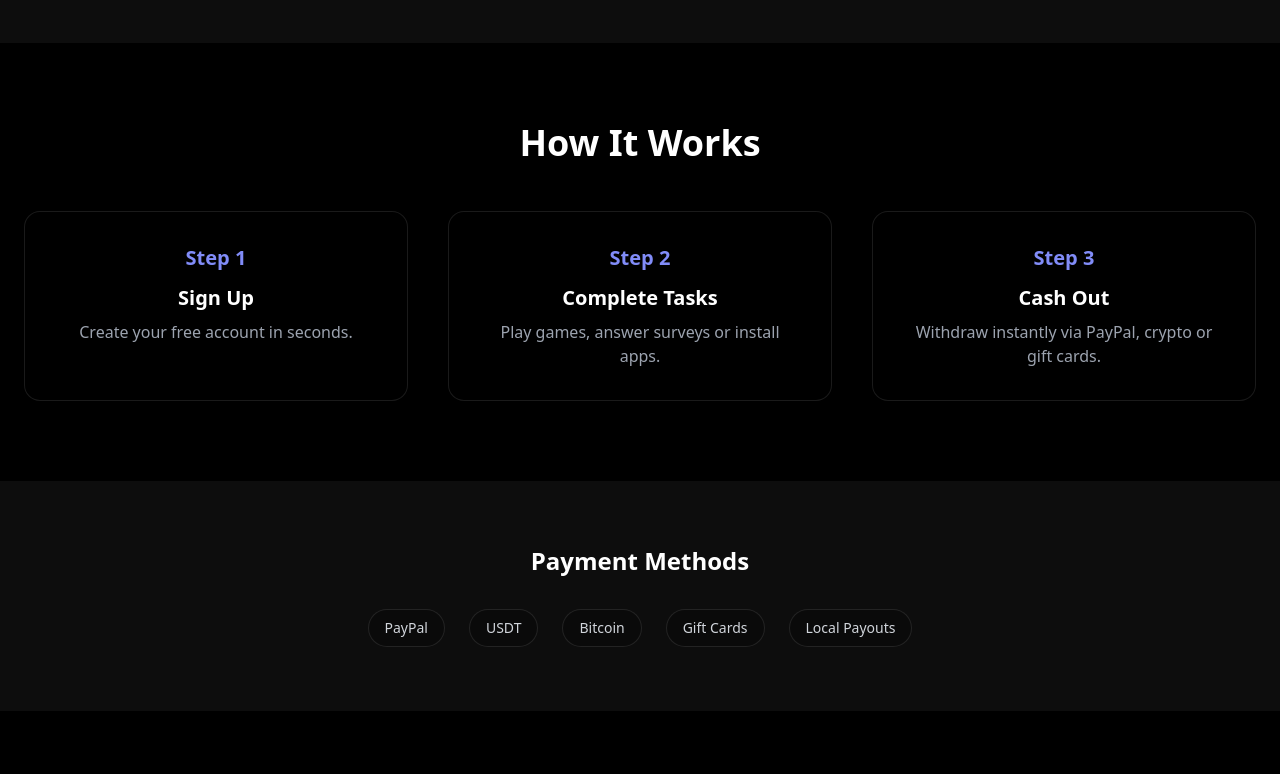
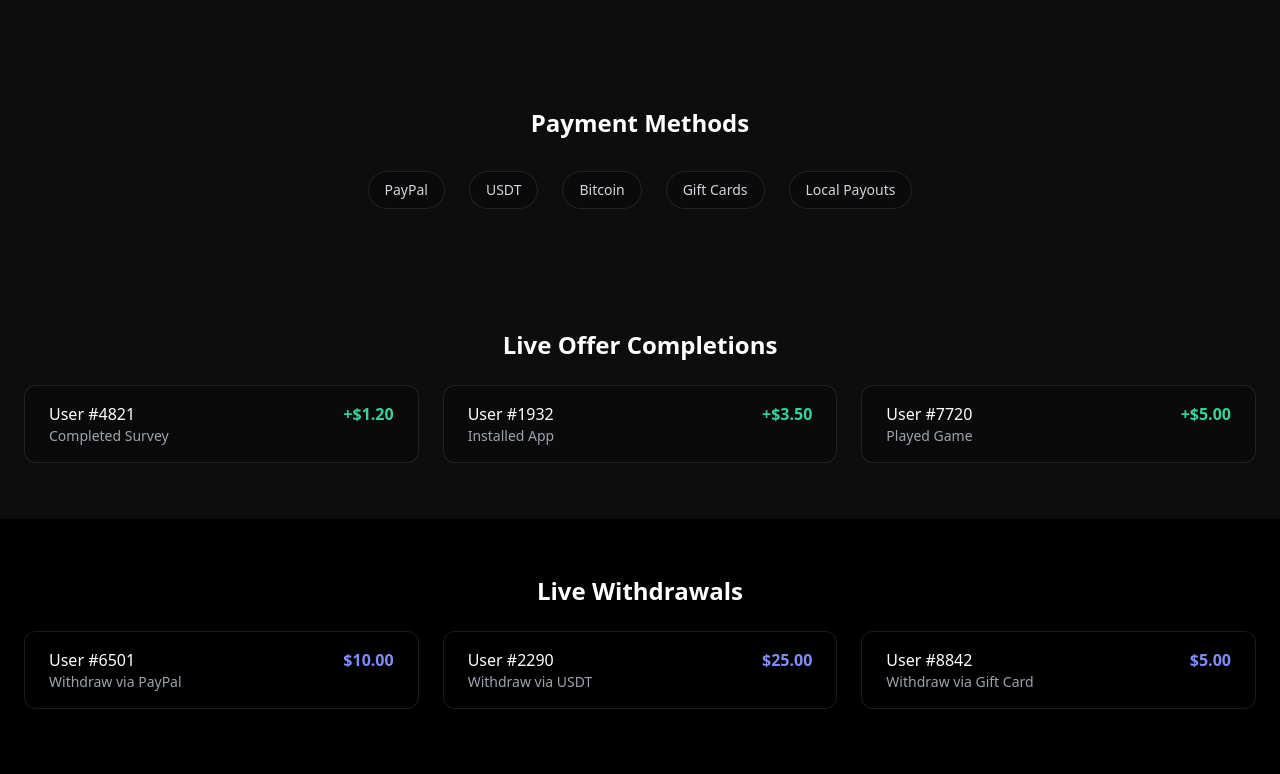
Before and after one commit to tool63/cashin, a Next.js app: page / in a window 1280 px wide. Shown: the part 940-1714 px from the top of the page. Built offline with nearby package versions, Linux system fonts and the light colour scheme.

Commit message:
Update page.tsx

```diff
--- a/app/page.tsx
+++ b/app/page.tsx
@@ -100,18 +100,6 @@ export default function Home() {
         </div>
       </section>
 
-      {/* ================= HOW IT WORKS ================= */}
-      <section className="py-20">
-        <div className="max-w-7xl mx-auto px-6 text-center">
-          <h2 className="text-4xl font-bold mb-12">How It Works</h2>
-          <div className="grid md:grid-cols-3 gap-10">
-            <Step number="1" title="Sign Up" desc="Create your free account in seconds." />
-            <Step number="2" title="Complete Tasks" desc="Play games, answer surveys or install apps." />
-            <Step number="3" title="Cash Out" desc="Withdraw instantly via PayPal, crypto or gift cards." />
-          </div>
-        </div>
-      </section>
-
       {/* ================= PAYMENT METHODS ================= */}
       <section className="py-16 bg-black/5 dark:bg-white/5">
         <div className="max-w-7xl mx-auto px-6 text-center">
@@ -126,11 +114,54 @@ export default function Home() {
         </div>
       </section>
 
+      {/* ================= LIVE OFFER COMPLETION ================= */}
+      <section className="py-14 bg-black/5 dark:bg-white/5">
+        <div className="max-w-7xl mx-auto px-6">
+          <h2 className="text-2xl font-semibold mb-6 text-center">Live Offer Completions</h2>
+          <div className="grid md:grid-cols-3 gap-6">
+            {[
+              ["User #4821", "Completed Survey", "+$1.20"],
+              ["User #1932", "Installed App", "+$3.50"],
+              ["User #7720", "Played Game", "+$5.00"],
+            ].map(([user, action, amount], i) => (
+              <div key={i} className="bg-white/10 dark:bg-black/20 border border-black/10 dark:border-white/10 rounded-xl px-6 py-4 flex justify-between">
+                <div>
+                  <p className="font-medium">{user}</p>
+                  <p className="text-sm text-gray-600 dark:text-gray-400">{action}</p>
+                </div>
+                <span className="text-emerald-400 font-semibold">{amount}</span>
+              </div>
+            ))}
+          </div>
+        </div>
+      </section>
+
+      {/* ================= LIVE WITHDRAWALS ================= */}
+      <section className="py-14">
+        <div className="max-w-7xl mx-auto px-6">
+          <h2 className="text-2xl font-semibold mb-6 text-center">Live Withdrawals</h2>
+          <div className="grid md:grid-cols-3 gap-6">
+            {[
+              ["User #6501", "PayPal", "$10.00"],
+              ["User #2290", "USDT", "$25.00"],
+              ["User #8842", "Gift Card", "$5.00"],
+            ].map(([user, method, amount], i) => (
+              <div key={i} className="bg-white/5 dark:bg-black/20 border border-black/10 dark:border-white/10 rounded-xl px-6 py-4 flex justify-between">
+                <div>
+                  <p className="font-medium">{user}</p>
+                  <p className="text-sm text-gray-600 dark:text-gray-400">Withdraw via {method}</p>
+                </div>
+                <span className="text-indigo-400 font-semibold">{amount}</span>
+              </div>
+            ))}
+          </div>
+        </div>
+      </section>
+
       {/* ================= OFFER CARDS ================= */}
       <section className="max-w-7xl mx-auto px-6 py-16 grid sm:grid-cols-2 md:grid-cols-3 lg:grid-cols-4 gap-8">
         {earningOptions.map(([icon, title, href]) => (
-          <Link key={title} href={href}
-            className="bg-white/5 dark:bg-black/20 border border-black/10 dark:border-white/10 rounded-2xl p-6 flex flex-col items-center text-center hover:scale-105 transition">
+          <Link key={title} href={href} className="bg-white/5 dark:bg-black/20 border border-black/10 dark:border-white/10 rounded-2xl p-6 flex flex-col items-center text-center hover:scale-105 transition">
             <div className="text-4xl">{icon}</div>
             <h3 className="mt-4 text-lg font-semibold">{title}</h3>
             <p className="mt-2 text-gray-600 dark:text-gray-400 text-sm">
@@ -165,6 +196,18 @@ export default function Home() {
         </div>
       </section>
 
+      {/* ================= CTA ================= */}
+      <section className="py-20 bg-gradient-to-r from-indigo-500 to-cyan-500 text-white text-center rounded-2xl mx-6 md:mx-20 lg:mx-40">
+        <h2 className="text-4xl font-bold mb-6">Start Earning Real Money Today!</h2>
+        <p className="mb-8 text-lg">Join millions of users who are already earning daily.</p>
+        <Link href="/signup">
+          <motion.span whileHover={{ scale: 1.05 }} whileTap={{ scale: 0.97 }}
+            className="inline-flex items-center gap-2 bg-white/10 hover:bg-white/20 px-10 py-4 rounded-xl font-semibold shadow-lg cursor-pointer">
+            Get Started Now <ArrowRight />
+          </motion.span>
+        </Link>
+      </section>
+
     </main>
   )
 }
@@ -178,18 +221,8 @@ const Stat = ({ title, value }: any) => (
   </div>
 )
 
-const Step = ({ number, title, desc }: any) => (
-  <div className="bg-white/10 dark:bg-black/20 border border-black/10 dark:border-white/10 rounded-2xl p-8">
-    <span className="text-indigo-400 font-bold text-xl">Step {number}</span>
-    <h3 className="text-xl font-semibold mt-3">{title}</h3>
-    <p className="mt-2 text-gray-600 dark:text-gray-400">{desc}</p>
-  </div>
-)
-
 const Badge = ({ children }: any) => (
-  <span className="px-4 py-2 rounded-full bg-white/10 dark:bg-black/20 border border-black/10 dark:border-white/10">
-    {children}
-  </span>
+  <span className="px-4 py-2 rounded-full bg-white/10 dark:bg-black/20 border border-black/10 dark:border-white/10">{children}</span>
 )
 
 const Feature = ({ icon, title }: any) => (
```
